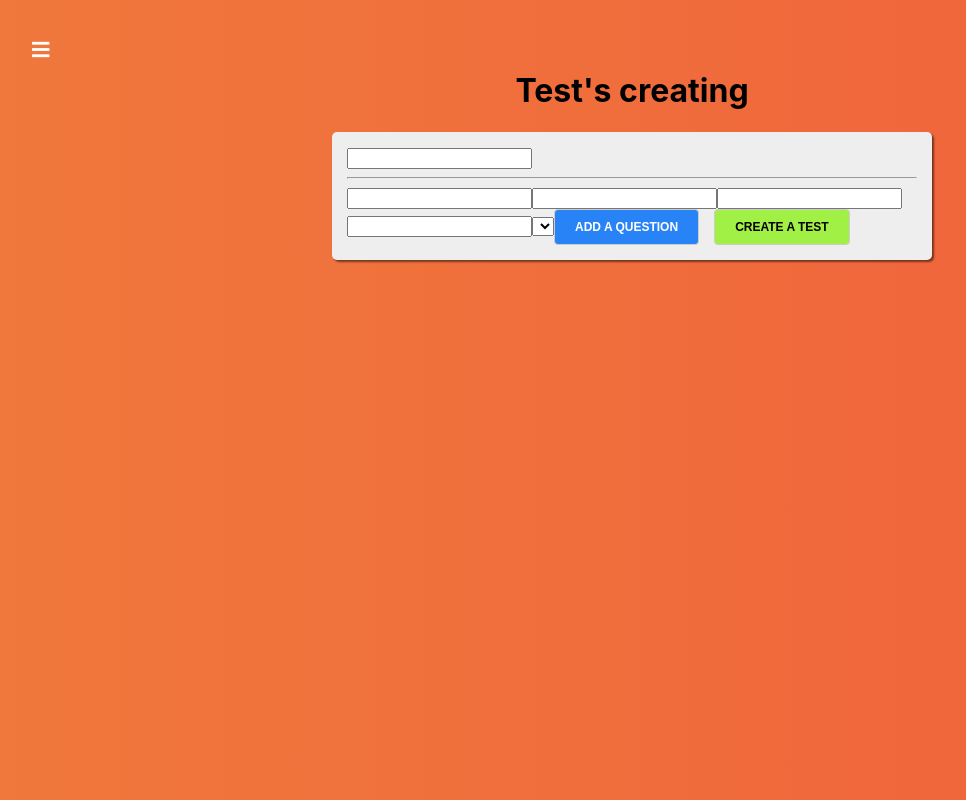
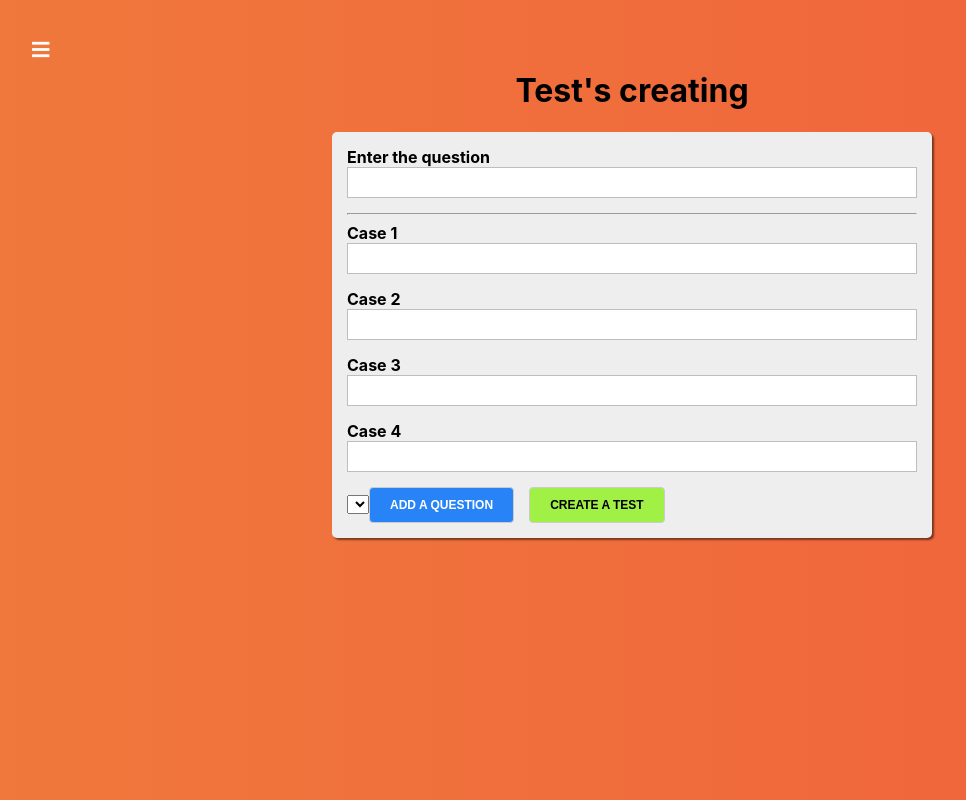
Before and after one commit to mariache/Quiz_App, a React app: page /quiz-creator in a window 1280 px wide. Shown: the whole page, without its empty margins (8-974 px from the left). Built offline with nearby package versions, Linux system fonts and the light colour scheme.

Commit message:
- CustomFragment/Form to create a quiz;

```diff
--- a/src/components/ui/input/Input.js
+++ b/src/components/ui/input/Input.js
@@ -5,7 +5,7 @@
   return !valid && shouldValidate && touched;
 }
 
-const Input = (props) => {
+export const Input = (props) => {
   const inputType = props.type || "text";
   const cls = [classes.Input];
   const htmlFor = `${inputType}-${Math.random()}`;
--- a/src/containers/quizCreator/QuizCreator.js
+++ b/src/containers/quizCreator/QuizCreator.js
@@ -1,8 +1,42 @@
 import React, { Component } from "react";
 import classes from "./QuizCreator.module.css";
 import { Button } from "../../components/ui/button/Button";
+import { Input } from "../../components/ui/input/Input";
+import { CustomFragment } from "../../hoc/customFragment/CustomFragment";
+import { createControl } from "../../form/formUtils";
 
+function createOptionControl(number) {
+  return createControl(
+    {
+      label: `Case ${number}`,
+      errorMessage: "Value cannot be empty",
+      id: number,
+    },
+    { required: true }
+  );
+}
+
+function createFormControls() {
+  return {
+    question: createControl(
+      {
+        label: "Enter the question",
+        errorMessage: "Question cannot be empty",
+      },
+      { required: true }
+    ),
+    option1: createOptionControl(1),
+    option2: createOptionControl(2),
+    option3: createOptionControl(3),
+    option4: createOptionControl(4),
+  };
+}
 export class QuizCreator extends Component {
+  state = {
+    quiz: [],
+    formControls: createFormControls(),
+  };
+
   sibmitHandler = (event) => {
     event.preventDefault();
   };
@@ -11,6 +45,31 @@
 
   createQuizHandler = () => {};
 
+  changeHandler = (value, controlName) => {};
+
+  renderControls() {
+    return Object.keys(this.state.formControls).map((controlName, index) => {
+      const control = this.state.formControls[controlName];
+
+      return (
+        <CustomFragment key={controlName + index}>
+          <Input
+            label={control.label}
+            value={control.value}
+            valid={control.valid}
+            shouldValidate={!!control.validation}
+            touched={control.touched}
+            errorMessage={control.errorMessage}
+            onChange={(event) =>
+              this.changeHandler(event.target.value, controlName)
+            }
+          />
+          {index === 0 ? <hr /> : null}
+        </CustomFragment>
+      );
+    });
+  }
+
   render() {
     return (
       <div className={classes.QuizCreator}>
@@ -18,12 +77,7 @@
           <h1>Test's creating</h1>
 
           <form onSubmit={this.submitHandler}>
-            <input type="text" />
-            <hr />
-            <input type="text" />
-            <input type="text" />
-            <input type="text" />
-            <input type="text" />
+            {this.renderControls()}
 
             <select></select>
 
--- /dev/null
+++ b/src/form/formUtils.js
@@ -0,0 +1,9 @@
+export function createControl(config, validation) {
+  return {
+    ...config,
+    validation,
+    valid: !validation,
+    touched: false,
+    value: "",
+  };
+}
--- /dev/null
+++ b/src/hoc/customFragment/CustomFragment.js
@@ -0,0 +1,3 @@
+export const CustomFragment = (props) => props.children;
+
+export default CustomFragment;
```
